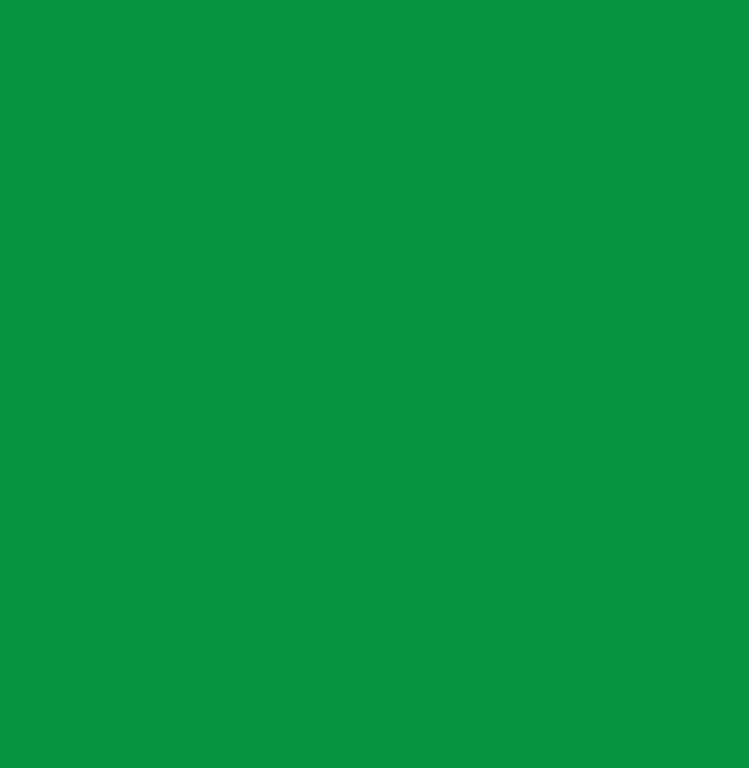
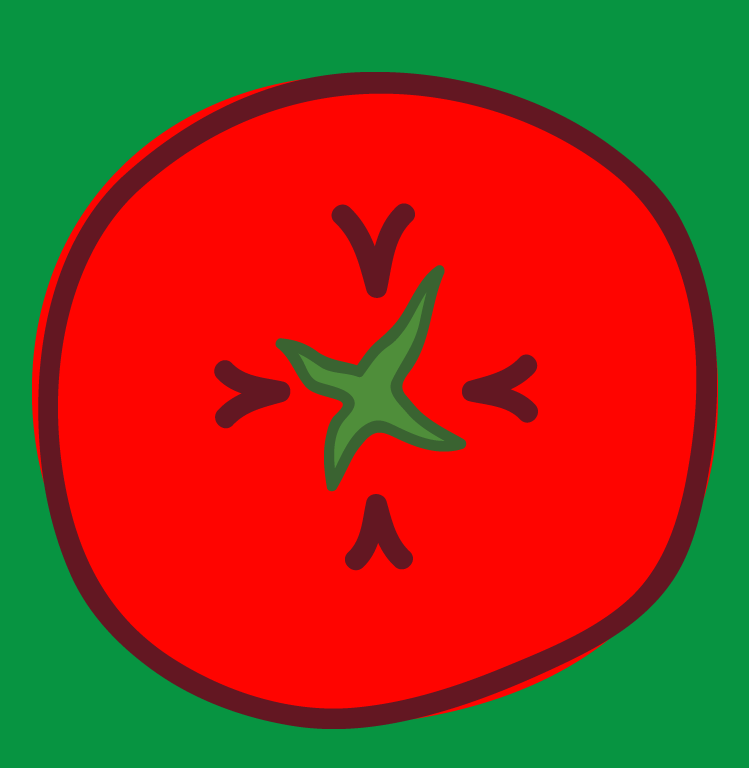
Before and after one commit to IsacLima/intro-react, a React (Create React App) app: page / in a window 1280 px wide. Shown: the top 768 px of the page, without its empty margins (265-1014 px from the left). Built offline with nearby package versions, Linux system fonts and the light colour scheme.

Commit message:
feat: add first files

```diff
--- a/src/App.js
+++ b/src/App.js
@@ -1,15 +1,14 @@
 import React from "react";
-import { Background } from "./components/Background";
-import { Logo } from "./components/Background/logo";
+import { Back } from "./assets/css/styles";
+import { Logo } from "./components/Pomodoro/Logo";
 
 
 
 function App() {
     return (
-    <div className = "App" >
-        <Background></Background>
-    </div>
-
+    <Back>
+        <Logo/>
+    </Back>
     );
 }
 
--- a/src/assets/css/styles.js
+++ b/src/assets/css/styles.js
@@ -9,3 +9,7 @@ export const Back = styled.div`
     align-items: center;
     background-color: #079441;
 `;
+
+export const LogoImg = styled.img`
+
+`;
--- a/src/components/Background/index.jsx
+++ /dev/null
@@ -1,11 +0,0 @@
-import React from 'react'
-import { Back } from '../../assets/css/styles.js'
-
-export function Background() {
-
-    return(
-        <Back>
-        </Back>
-    )
-
-}
--- a/src/components/Background/logo/index.jsx
+++ b/src/components/Pomodoro/Logo/index.jsx
@@ -2,5 +2,7 @@ import React from "react";
 import tomato from "../../../assets/imgs/pomodoro.png"
 
 export function Logo(){
-    <img src={tomato} alt="" />
+    return(
+        <img src={tomato} alt="" />
+    )
 }
```
